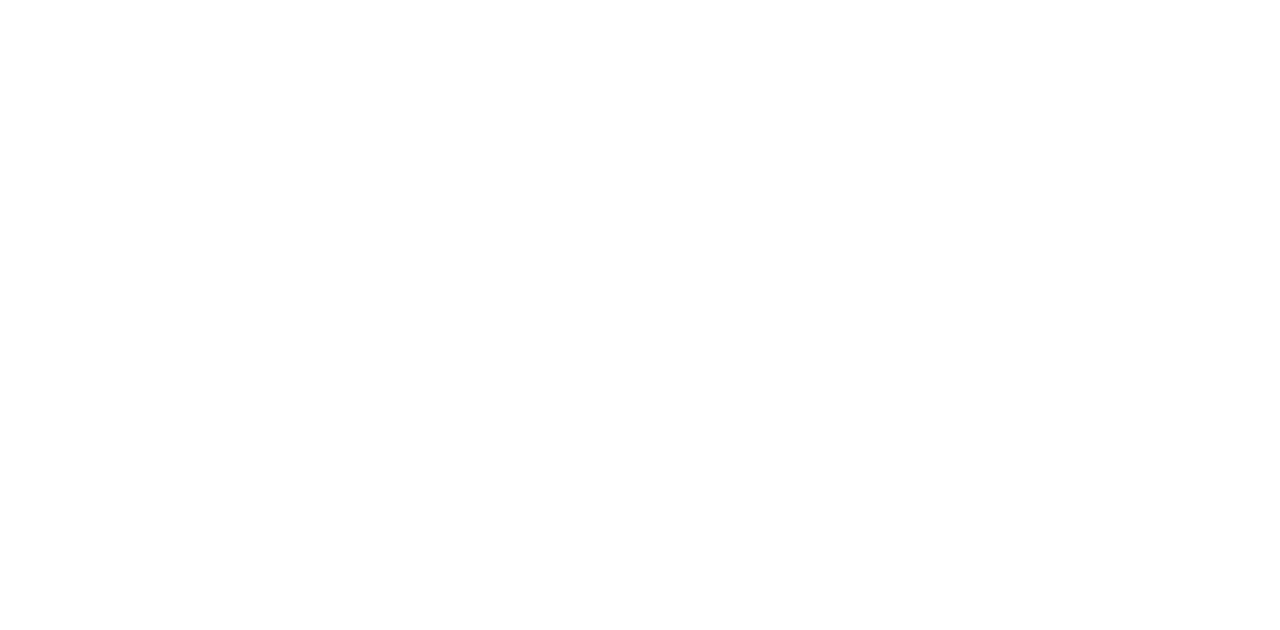
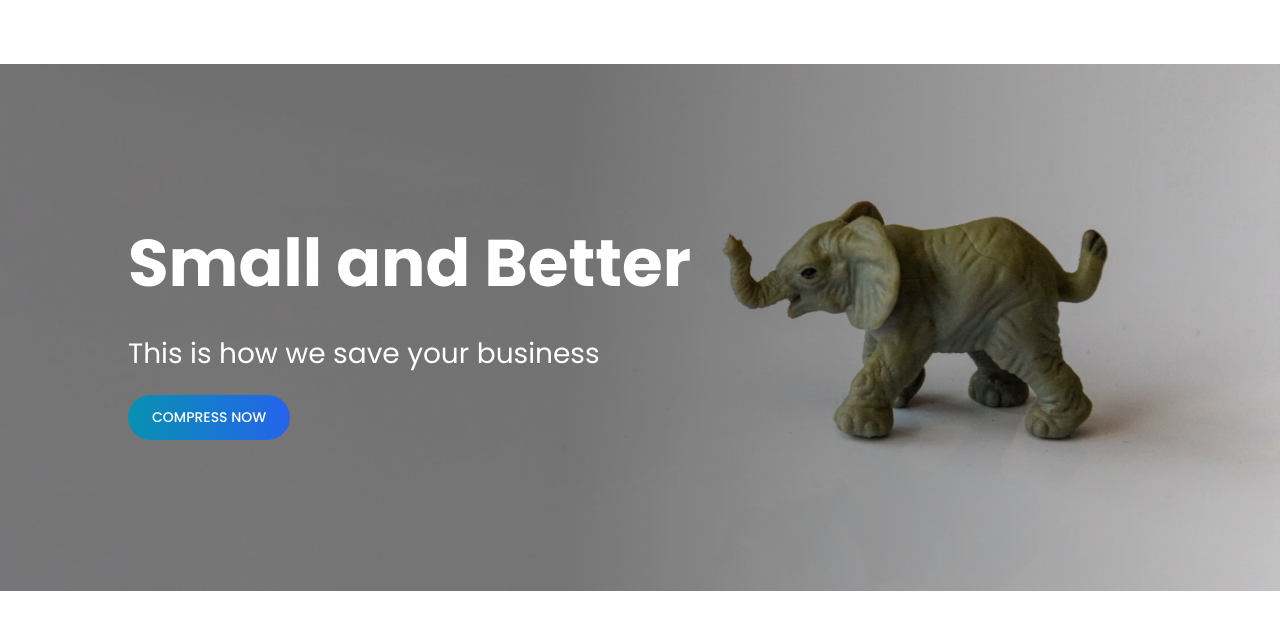
Before and after one commit to daffakamal/kecilin-clone, a Next.js app: page / in a window 1280 px wide. Shown: the top 630 px of the page. Built offline with nearby package versions, Linux system fonts and the light colour scheme.

Commit message:
add(Home): landingpage

```diff
--- a/components/Home/landingpage.js
+++ b/components/Home/landingpage.js
@@ -1,10 +1,38 @@
 
-import HeroImg from "../assets/Images/Home/hero-slide-1.png";
+import HeroImg from "../../assets/Images/Home/hero-slide-1.png";
 
 export default function LandingPage() {
     return (
-        <div className="w-full">
-
+        <div className="w-full h-full bg-white">
+            <div className="pt-16">
+                <div className="w-full pb-32">
+                    <div className="relative overflow-hidden">
+                        <img
+                            src={HeroImg.src}
+                            className="w-full pointer-events-none brightness-90 bg-cover bg-no-repeat"
+                            alt="Living room and kitchen"
+                        />
+                        <div className="w-full h-full absolute top-0 right-0 bottom-0 left-0 overflow-hidden bg-fixed">
+                            <div className="h-full flex justify-start items-center px-[24px] sm:px-16 xl:px-32 2xl:px-[132px] py-[149px]">
+                                <div className="text-white space-y-2 lg:space-y-5">
+                                    <h1 className="font-PoppinsBold text-[66px]">
+                                        Small and Better
+                                    </h1>
+                                    <h2 className="font-PoppinsRegular text-[28px]">
+                                        This is how we save your business
+                                    </h2>
+                                    <button
+                                        href="#!"
+                                        className="font-PoppinsMedium uppercase px-6 py-3 bg-gradient-to-r from-cyan-600 to-blue-600 rounded-full text-[14px]"
+                                    >
+                                        Compress now
+                                    </button>
+                                </div>
+                            </div>
+                        </div>
+                    </div>
+                </div>
+            </div>
         </div>
     );
 }
--- a/pages/index.js
+++ b/pages/index.js
@@ -1,4 +1,5 @@
 import Head from 'next/head'
+import LandingPage from '../components/Home/landingpage'
 
 export default function Home() {
   return (
@@ -6,6 +7,7 @@
       <Head>
         <title>Kecilin</title>
       </Head>
+      <LandingPage />
     </>
   )
 }
```
